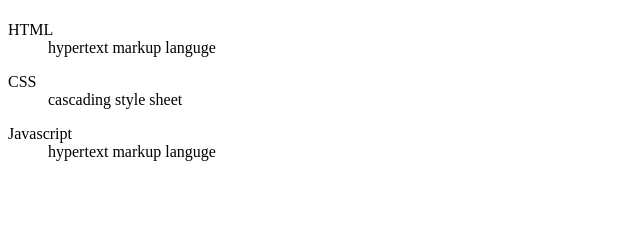
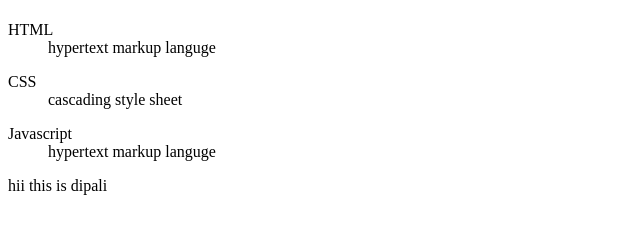
Before and after one commit to dipaliGit29/video-4, a plain HTML site: page index.html in a window 1280 px wide. Shown: the part 457-690 px from the top of the page, without its empty margins (0-640 px from the left). Drawn offline with Linux system fonts and the light colour scheme.

Commit message:
hello world

```diff
--- a/index.html
+++ b/index.html
@@ -64,6 +64,7 @@
         <dt>Javascript</dt>
         <dd>hypertext markup languge</dd>
      </dl>
+     <p>hii this is dipali</p>
 
 </body>
 </html>
```
